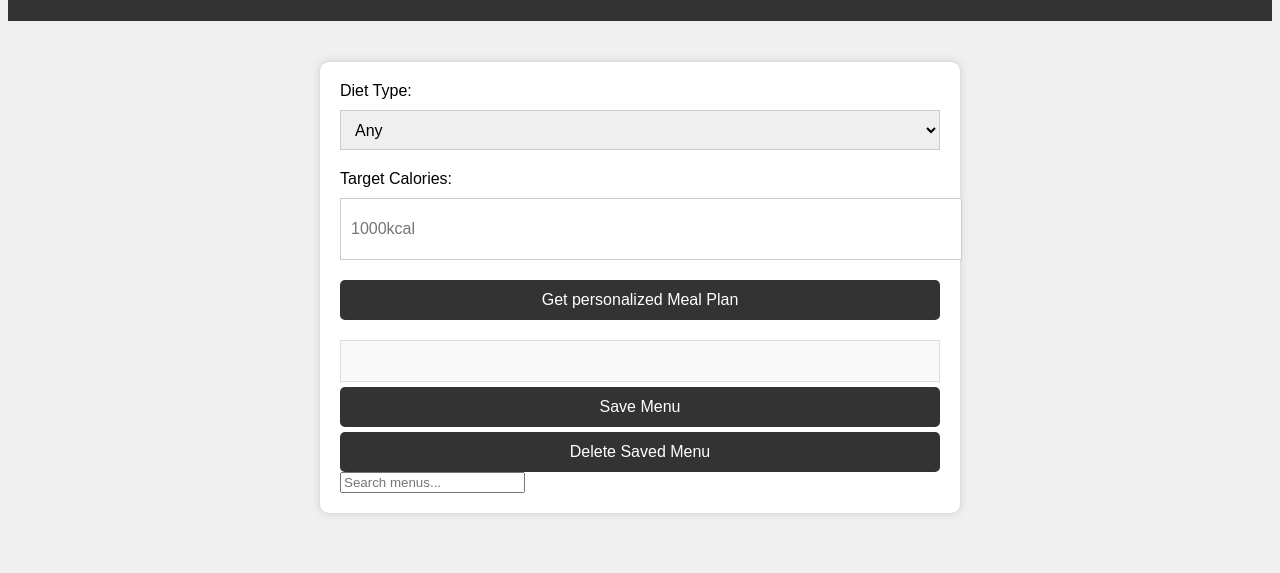
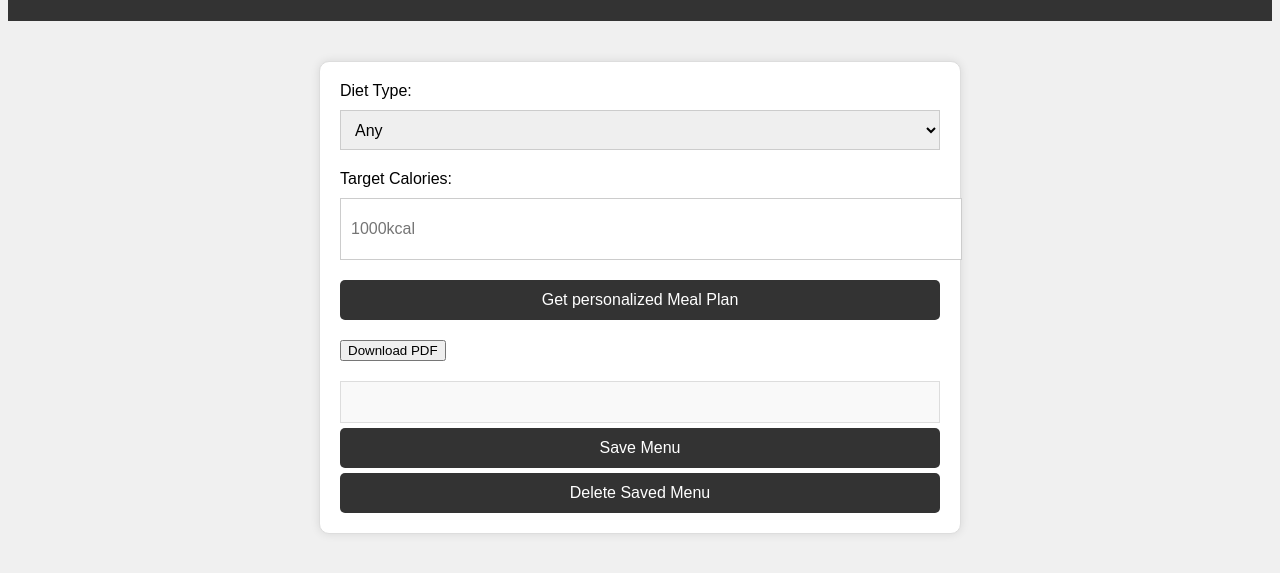
Before and after one commit to mercycheps/Meal-plan-Generator, a plain HTML site: page index.html in a window 1280 px wide. Shown: the part 107-680 px from the top of the page. Drawn offline with nearby package versions, Linux system fonts and the light colour scheme.

Commit message:
added download pdf

```diff
--- a/index.css
+++ b/index.css
@@ -79,5 +79,4 @@ select, input[type="number"] {
 
 .meal{
     flex: 1;
-
 }
--- a/index.html
+++ b/index.html
@@ -33,17 +33,19 @@
             <button id="mealPlanButton" class="submit-btn">Get personalized Meal Plan</button>
         </form>
 
+        <button style="margin-top: 20px;" onclick="generatePDF()">Download PDF</button>
+
         <div id="mealPlanResult">
-
-
         </div>
         <button id="saveMenu" class="submit-btn">Save Menu</button>
         <button onclick="deleteSavedMenu()" id="deleteSavedMenu" class="submit-btn">Delete Saved Menu</button>
-        <input type="text" id="search" placeholder="Search menus..." onkeyup="searchMenus()">
 
     </main>
 
     <script src="index.js"></script>
+    <script src="https://cdnjs.cloudflare.com/ajax/libs/jspdf/2.5.1/jspdf.umd.min.js"></script>
+    <script src="https://cdnjs.cloudflare.com/ajax/libs/html2canvas/1.4.1/html2canvas.min.js"></script>
+
 
 </body>
 </html>
--- a/index.js
+++ b/index.js
@@ -2,6 +2,19 @@
 function save(data) {
     if (!data) return;
     localStorage.setItem("savedMenu", JSON.stringify(data))
+}
+
+async function generatePDF() {
+    const { jsPDF } = window.jspdf;
+    const pdf = new jsPDF();
+
+    const content = document.getElementById("mealPlanResult");
+
+    html2canvas(content).then((canvas) => {
+        const imgData = canvas.toDataURL("image/png");
+        pdf.addImage(imgData, "PNG", 10, 10, 190, 0);
+        pdf.save("download.pdf");
+    });
 }
 
 function deleteSavedMenu(){
```
